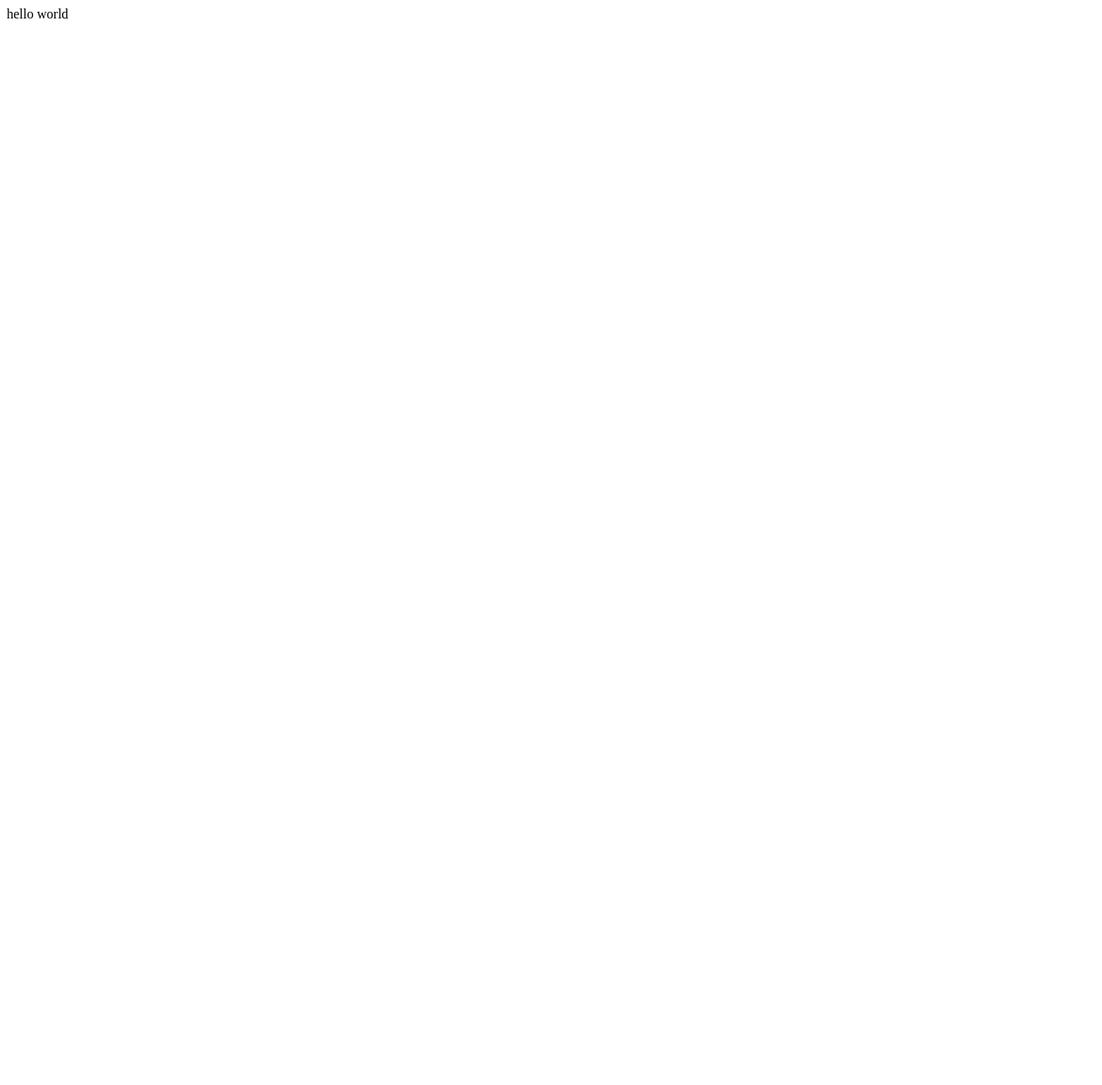
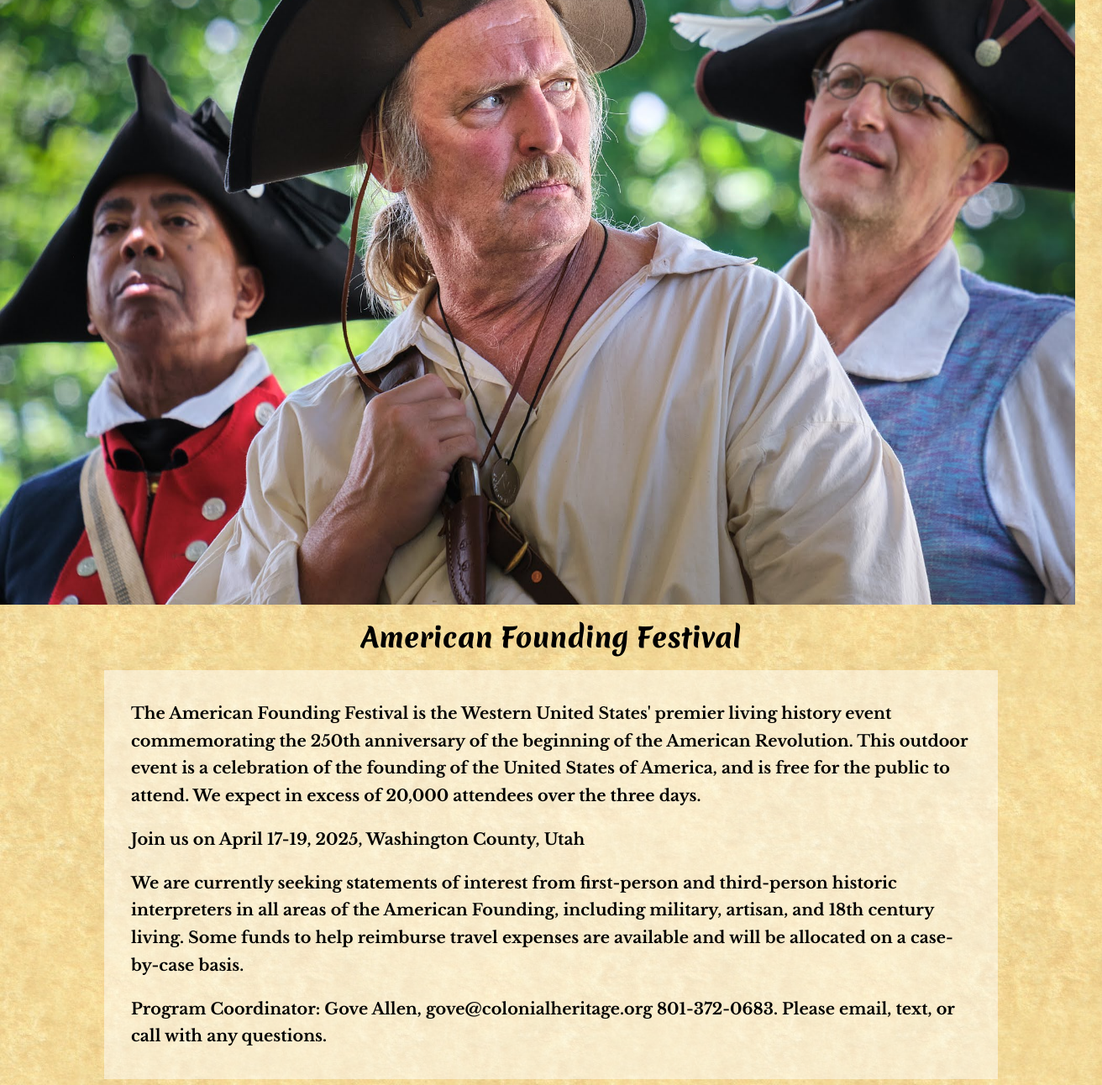
Before and after one commit to theGove/americanfoundingfestival, a plain HTML site: page index.html in a window 1280 px wide. Shown: the top 1292 px of the page at 84% size, 1312 px wide, since content can reach past the window. Before the commit the page ends 800 px from the top, so only its background shows below. Drawn offline with nearby package versions, Linux system fonts and the light colour scheme.

Commit message:
progress

```diff
--- a/index.html
+++ b/index.html
@@ -1,10 +1,35 @@
 <html lang="en">
 <head>
     <meta charset="UTF-8">
+    <link rel="stylesheet" href="style.css">
     <meta name="viewport" content="width=device-width, initial-scale=1.0">
+    <link rel="preconnect" href="https://fonts.googleapis.com">
+    <link rel="preconnect" href="https://fonts.gstatic.com" crossorigin>
+    <link href="https://fonts.googleapis.com/css2?family=Libre+Baskerville:ital,wght@0,400;0,700;1,400&family=Merienda:wght@800&display=swap" rel="stylesheet">
     <title>Document</title>
 </head>
 <body>
-    hello world
+
+    <div id="splash">
+        <div id="hero">
+        </div>
+        <div id="splash-text">
+            American Founding Festival
+        <div>
+    </div>
+
+    <div id="content" class="libre-baskerville-bold">
+        <p>
+        The American Founding Festival is the Western United States' premier living history event commemorating the 250th anniversary of the beginning of the American Revolution. This outdoor event is a celebration of the founding of the United States of America, and is free for the public to attend.  We expect in excess of 20,000 attendees over the three days.
+        </p><p>
+            Join us on April 17-19, 2025, Washington County, Utah
+        </p><p>
+            We are currently seeking statements of interest from first-person and third-person historic interpreters in all areas of the American Founding, including military, artisan, and 18th century living.  Some funds to help reimburse travel expenses are available and will be allocated on a case-by-case basis.
+        </p><p>
+            Program Coordinator: Gove Allen, gove@colonialheritage.org 801-372-0683.  Please email, text, or call with any questions.
+        </p>
+
+    </div>
+    &nbsp;
 </body>
 </html>
--- /dev/null
+++ b/style.css
@@ -0,0 +1,65 @@
+  body{
+    margin:0;
+    background: url(images/parchment.jpg);
+}
+
+#splash{
+    width:100%;
+    height: 100vh;
+
+}
+
+#splash-text{
+    width:100%;
+    height: 10vh;
+    text-align: center;
+    padding: 1rem;
+    font-family: "Merienda", cursive;
+    font-optical-sizing: auto;
+    font-weight: 800;
+    font-style: normal;
+    font-size: 2rem;
+
+}
+
+  #content{
+    background-color: rgb(255,255,255,.5);
+    margin:auto;
+    padding: 1rem 2rem;
+    text-align: left;
+    font-size: 1.2rem;
+    max-width: 1000px;
+    line-height:1.7;
+    margin-top: 1rem;
+  }
+
+
+  #hero{
+    background: url(images/bg.jpg) no-repeat center center fixed;
+    -webkit-background-size: cover;
+    -moz-background-size: cover;
+    -o-background-size: cover;
+    background-size: cover;
+    height: 90%;
+    width: 100%;
+  }
+
+
+
+  .libre-baskerville-regular {
+    font-family: "Libre Baskerville", serif;
+    font-weight: 400;
+    font-style: normal;
+  }
+
+  .libre-baskerville-regular-italic {
+    font-family: "Libre Baskerville", serif;
+    font-weight: 400;
+    font-style: italic;
+  }
+
+  .libre-baskerville-bold {
+    font-family: "Libre Baskerville", serif;
+    font-weight: 700;
+    font-style: normal;
+  }
```
Also changed, not shown: images/bg.jpg (added), images/parchment.jpg (added), images/volley.jpg (added).
